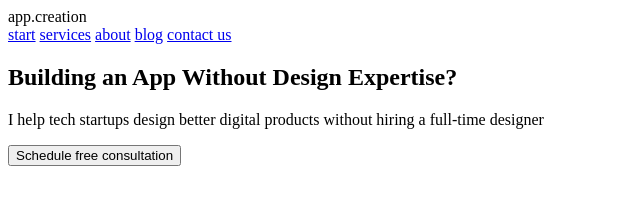
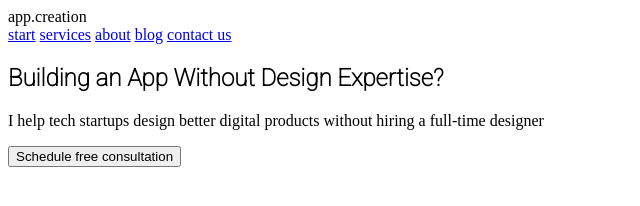
Before and after one commit to WebHeroSchool/hemerocallis-board, a plain HTML site: page index.html in a window 1280 px wide. Shown: the whole page, without its empty margins (0-640 px from the left). Drawn offline with Linux system fonts and the light colour scheme.

Commit message:
styles.css file is added

```diff
--- a/index.html
+++ b/index.html
@@ -1,5 +1,12 @@
 <!DOCTYPE html>
 <html>
+    <head>
+        <meta charset="UTF-8" />
+        <title>app.creation</title>
+        <link rel="stylesheet" href="styles.css">
+        <link rel="preconnect" href="https://fonts.gstatic.com">
+        <link href="https://fonts.googleapis.com/css2?family=Roboto:wght@100&display=swap" rel="stylesheet">
+    </head>
     <body>
         <header id="header" class="">
             <div>app.creation</div>
@@ -13,7 +20,7 @@
         </header><!-- /header -->
         <section>
             <main>
-                <h1>Building an App Without Design Expertise?</h1>
+                <h1 class="title">Building an App Without Design Expertise?</h1>
                 <p>I help tech startups design better digital products without hiring a full-time designer</p>
                 <button type="">Schedule free consultation</button>
             </main>
--- /dev/null
+++ b/styles.css
@@ -0,0 +1,3 @@
+.title {
+    font-family: Roboto, sans-serif;
+}
```
